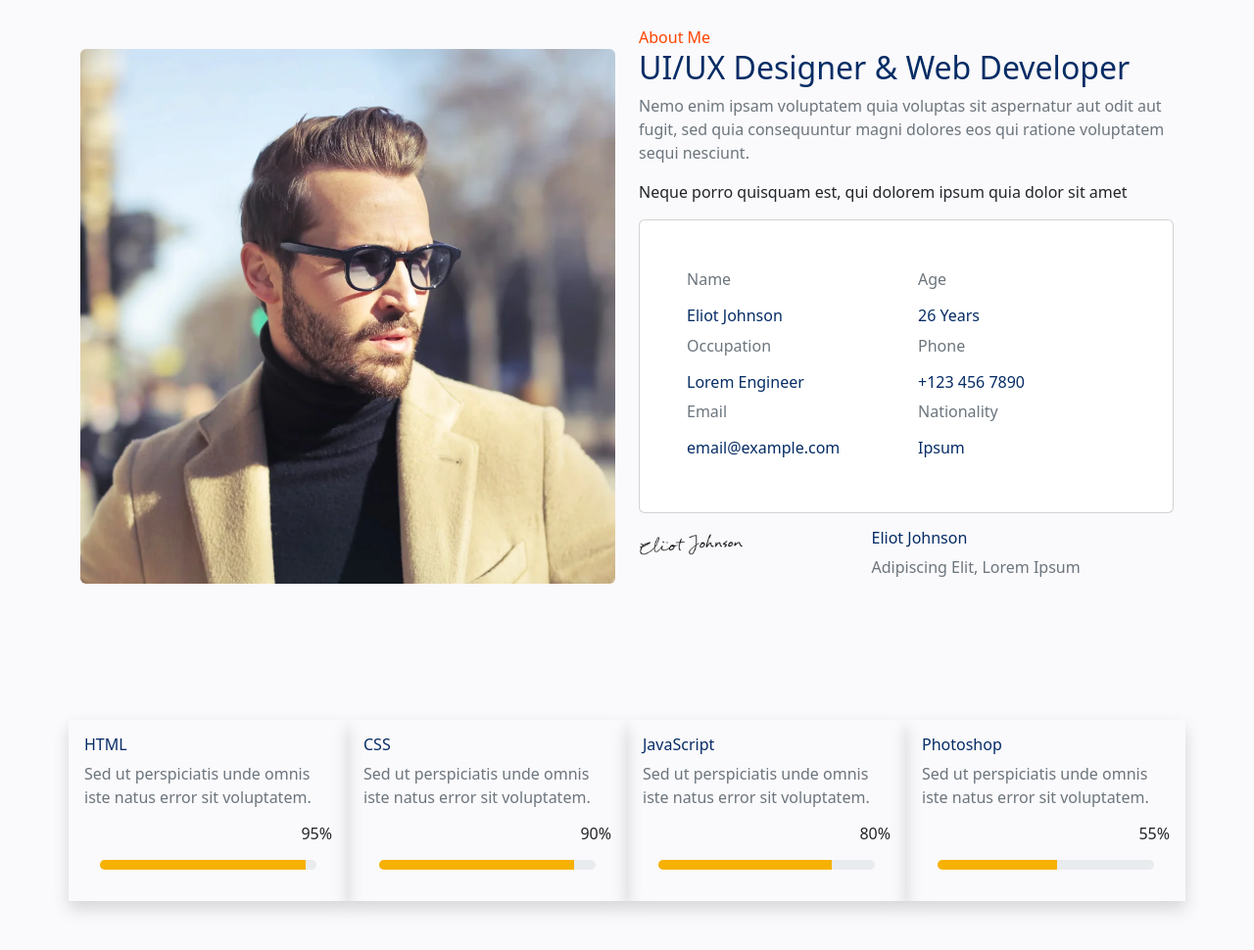
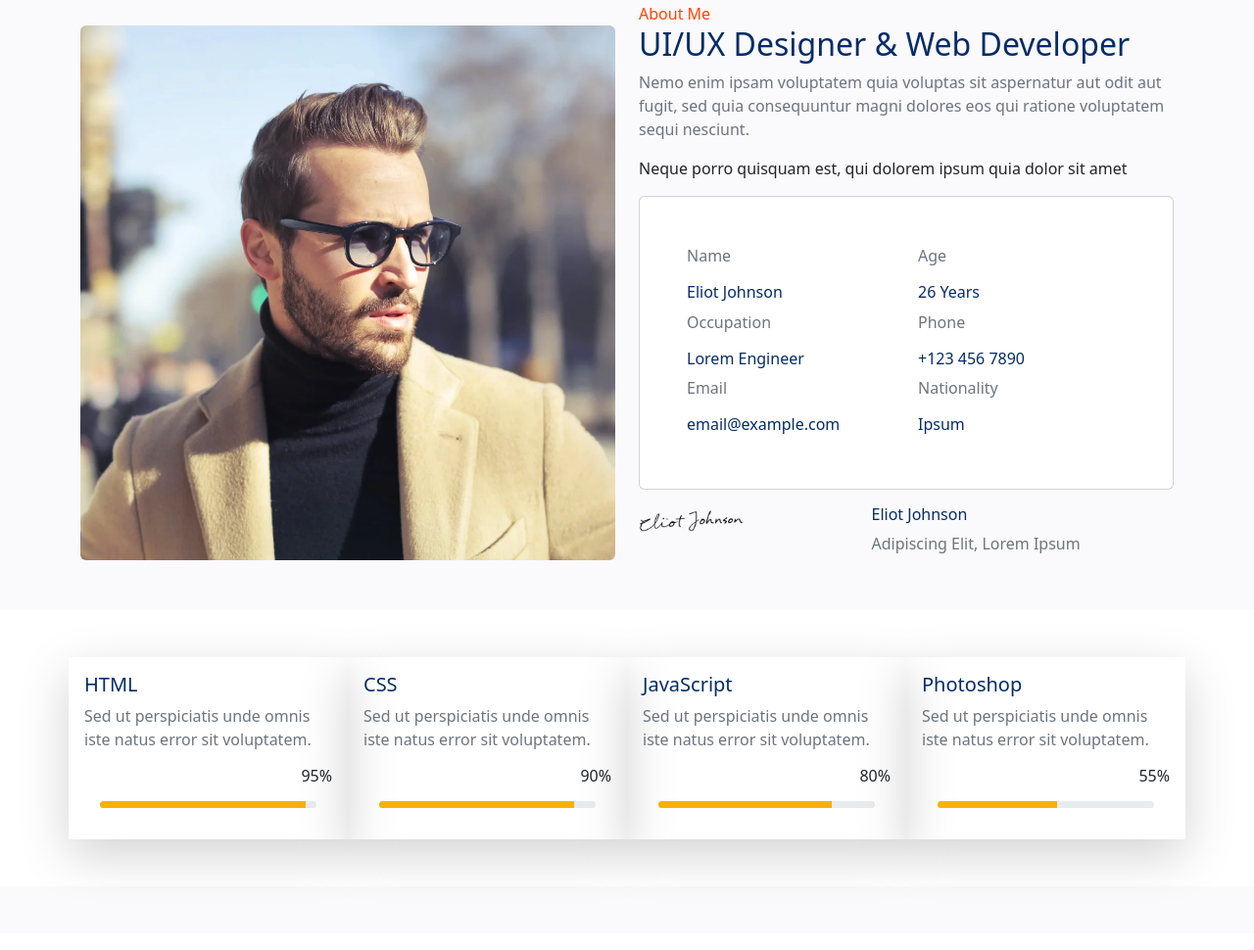
Before and after one commit to Ahmadou29/Easy_Folio, a plain HTML site: page index.html in a window 1280 px wide. Shown: the part 1106-2076 px from the top of the page at 98% size. Drawn offline with nearby package versions, Linux system fonts and the light colour scheme.

Commit message:
ajout des derniers modifications

```diff
--- a/index.html
+++ b/index.html
@@ -106,7 +106,7 @@
           vel
           illum qui dolorem</p>
       </div>
-      <div class="container py-5">
+      <div class="container py-4">
         <div class="row">
           <div class="col-md-6 py-4">
             <img src="images/profile-square-2.webp" alt="" class="img-fluid rounded">
@@ -162,51 +162,52 @@
         </div>
       </div>
       <!-- progress bar -->
-      <div class="container py-3">
-        <div class="row py-5">
-          <div class="col-md-3 shadow p-3">
-            <h6 class="text-primary-emphasis">HTML</h6>
+      <div class="container-fluid py-5 bg-white">
+        <div class="container">
+          <div class="row">
+            <div class="col-md-3 shadow-lg p-3">
+              <h5 class="text-primary-emphasis">HTML</h5>
               <P class="text-secondary">Sed ut perspiciatis unde omnis iste natus error sit voluptatem.</P>
               <h6 class="d-block text-end">95%</h6>
               <div class="progress m-3" role="progressbar" aria-label="Example 10px high" aria-valuenow="25"
-              aria-valuemin="0" aria-valuemax="100" style="height: 10px">
+                aria-valuemin="0" aria-valuemax="100" style="height: 7px">
                 <div class="progress-bar" style="width: 95%"></div>
               </div>
             </div>
 
-          <div class="col-md-3 shadow p-3">
-            <h6 class="text-primary-emphasis">CSS</h6>
+            <div class="col-md-3 shadow-lg p-3">
+              <h5 class="text-primary-emphasis">CSS</h5>
               <P class="text-secondary">Sed ut perspiciatis unde omnis iste natus error sit voluptatem.</P>
               <h6 class="d-block text-end">90%</h6>
               <div class="progress m-3" role="progressbar" aria-label="Example 10px high" aria-valuenow="25"
-              aria-valuemin="0" aria-valuemax="100" style="height: 10px">
+                aria-valuemin="0" aria-valuemax="100" style="height: 7px">
                 <div class="progress-bar" style="width: 90%"></div>
               </div>
             </div>
 
-          <div class="col-md-3 shadow p-3">
-            <h6 class="text-primary-emphasis">JavaScript</h6>
+            <div class="col-md-3 shadow-lg p-3">
+              <h5 class="text-primary-emphasis">JavaScript</h5>
               <P class="text-secondary">Sed ut perspiciatis unde omnis iste natus error sit voluptatem.</P>
               <h6 class="d-block text-end">80%</h6>
               <div class="progress m-3" role="progressbar" aria-label="Example 10px high" aria-valuenow="25"
-              aria-valuemin="0" aria-valuemax="100" style="height: 10px">
+                aria-valuemin="0" aria-valuemax="100" style="height: 7px">
                 <div class="progress-bar" style="width: 80%"></div>
               </div>
             </div>
 
-          <div class="col-md-3 shadow p-3">
-            <h6 class="text-primary-emphasis">Photoshop</h6>
+            <div class="col-md-3 shadow-lg p-3">
+              <h5 class="text-primary-emphasis">Photoshop</h5>
               <P class="text-secondary">Sed ut perspiciatis unde omnis iste natus error sit voluptatem.</P>
               <h6 class="d-block text-end">55%</h6>
               <div class="progress m-3" role="progressbar" aria-label="Example 10px high" aria-valuenow="25"
-              aria-valuemin="0" aria-valuemax="100" style="height: 10px">
+                aria-valuemin="0" aria-valuemax="100" style="height: 7px">
                 <div class="progress-bar" style="width: 55%"></div>
               </div>
             </div>
           </div>
         </div>
       </div>
-
+    </div>
 
   </section>
 
```
Lines whose indentation alone changed are shown as unchanged.
